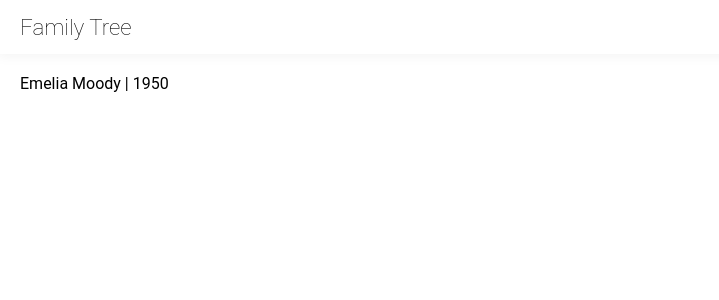
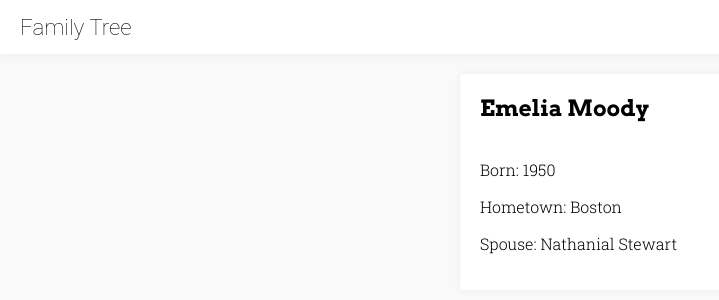
Before and after one commit to rosslibby/family-tree, a React (Create React App) app: page /person/0 in a window 1280 px wide. Shown: the top 300 px of the page, without its empty margins (0-719 px from the left). Built offline with nearby package versions, Linux system fonts and the light colour scheme.

Commit message:
fully display person info

```diff
--- a/src/components/Card/Card.js
+++ b/src/components/Card/Card.js
@@ -1,7 +1,12 @@
 import React from 'react'
 
-const Card = ({children}) => (
-  <div className="card">{children}</div>
+const Card = ({children, title}) => (
+  <div className="card">
+    {title && <div className="card__title">{title}</div>}
+    <div className="card__content">
+      {children}
+    </div>
+  </div>
 )
 
 export default Card
--- a/src/components/Page/Page.js
+++ b/src/components/Page/Page.js
@@ -1,12 +1,12 @@
 import React from 'react'
 
-const Page = ({children}) => (
+const Page = ({children, centered}) => (
   <div>
     <div className="header">
       <h1>Family Tree</h1>
     </div>
     <div className="content">
-      <div className="page">{children}</div>
+      <div className={`page${centered ? ' page--centered' : ''}`}>{children}</div>
     </div>
   </div>
 )
--- a/src/pages/Person.js
+++ b/src/pages/Person.js
@@ -1,4 +1,5 @@
 import React from 'react'
+import Card from 'components/Card/Card'
 import Page from 'components/Page/Page'
 import { withRouter } from 'react-router-dom'
 import { connect } from 'react-redux'
@@ -17,11 +18,27 @@ class Person extends React.Component {
     return null
   }
 
+  _relative(id) {
+    return this.props.people.list.filter(person => person.id == id)[0]
+  }
+
   render() {
-    console.log(this.props, this.state)
+    const {person} = this.state
+    console.log(person.parentId2)
+
     return (
-      <Page>
-        {this.state.person.name} | {this.state.person.born}
+      <Page centered={true}>
+        <Card title={person.name}>
+          <p>Born: {person.born}</p>
+          <p>Hometown: {person.hometown}</p>
+          {person.hasOwnProperty('parentId1')
+            && person.hasOwnProperty('parentId2')
+            && <p>Parents: {this._relative(person.parentId1).name} & {this._relative(person.parentId2).name}</p>}
+          {person.hasOwnProperty('parentId1')
+            && !person.hasOwnProperty('parentId2')
+            && <p>Parent: {this._relative(person.parentId1).name}</p>}
+          {person.hasOwnProperty('spouseId') && <p>Spouse: {this._relative(person.spouseId).name}</p>}
+        </Card>
       </Page>
     )
   }
--- a/src/styles/app.scss
+++ b/src/styles/app.scss
@@ -2,6 +2,7 @@
 @import './content.scss';
 @import './header.scss';
 @import './page.scss';
+@import url('https://fonts.googleapis.com/css2?family=Arvo:wght@700&family=Roboto+Slab:wght@300&display=swap');
 
 body {
   font-family: Roboto, sans-serif;
--- a/src/styles/card.scss
+++ b/src/styles/card.scss
@@ -4,7 +4,19 @@
   box-shadow: 0 0 8px 0 rgba(0, 0, 0, .05);
   box-sizing: border-box;
   display: flex;
-  padding: 12px;
+  flex-direction: column;
+  min-width: 360px;
+  padding: 20px;
+
+  &__content {
+    font-family: Roboto Slab, serif;
+  }
+
+  &__title {
+    font-family: Arvo, serif;
+    font-size: 1.4rem;
+    margin-bottom: 20px;
+  }
 }
 
 .cards {
--- a/src/styles/content.scss
+++ b/src/styles/content.scss
@@ -1,6 +1,8 @@
 .content {
+  background-color: #f9f9f9;
   box-sizing: border-box;
   display: flex;
+  height: 100%;
   margin-top: 54px;
   padding: 20px;
 
--- a/src/styles/page.scss
+++ b/src/styles/page.scss
@@ -1,3 +1,8 @@
 .page {
+  display: flex;
   width: 100%;
+
+  &--centered {
+    justify-content: center;
+  }
 }
```
